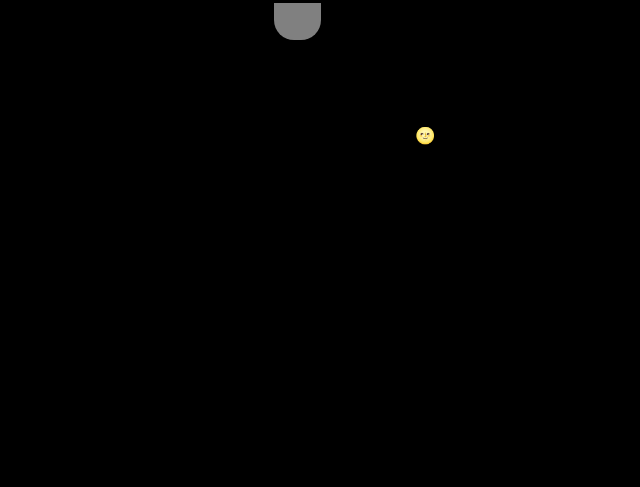
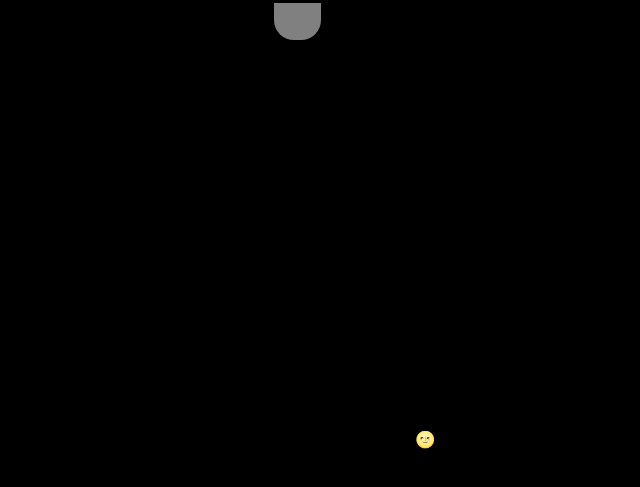
Before and after one commit to FranciscoOssian/bulb, a Next.js app: page / in a window 1280 px wide. Shown: the part 427-914 px from the top of the page, without its empty margins (320-960 px from the left). Before the commit the page ends 800 px from the top, so only its background shows below. Built offline with nearby package versions, Linux system fonts and the light colour scheme.

Commit message:
bug styles fixed2

```diff
--- a/pages/index.js
+++ b/pages/index.js
@@ -24,15 +24,14 @@ export default function Home() {
         <div className={styles.grid}>
 
           <div className={styles.lamp}>
-            <div className="bulb">
-              <input type="checkbox" class="turn-bulb"/>
+            <div className={styles.bulb}>
+              <input type="checkbox" className={styles.turnBulb}/>
             </div>
           </div>
 
 
-
-          <div>
-            <blockquote className="twitter-tweet">
+          <div className={styles.twitterTweet}>
+            <blockquote >
 
             <p lang="pt" dir="ltr">
               Sempre quis fazer esse experimento social de criatividade com os amigos desenvolvedores pra ver o que sai mas nunca rolou:
--- a/styles/Home.module.css
+++ b/styles/Home.module.css
@@ -16,3 +16,52 @@
 .grid{
   display: grid;
 }
+
+.turnBulb{
+  position: relative;
+  width: 120px;
+  height: 120px;
+  outLine: none;
+  -webkit-appearance: none;
+  background-color: white;
+  border-radius: 50%;
+}
+.turnBulb:before{
+  content: "";
+  position: absolute;
+  background-color: grey;
+  height: 37px;
+  width: 47px;
+  top: 147px;
+  left: 40px;
+  border-radius: 0px 0px 20px 20px;
+}
+
+.turnBulb:after{
+  content: "";
+  position: absolute;
+  height: 0%;
+  width: 42%;
+  border-top: 40px solid white;
+  border-left: 20px solid transparent;
+  border-right: 20px solid transparent;
+  top: 101.5px;
+  left : 17px;
+}
+
+.turnBulb:checked{
+  background-color: #FFF731;
+  box-shadow: 0px 0px 200px #FADF00;
+}
+
+
+.bulb{
+  position: absolute;
+  top: 35%;
+  left: 43%;
+}
+
+.twitterTweet{
+  position: absolute;
+  top: 100%;
+}
--- a/styles/globals.css
+++ b/styles/globals.css
@@ -15,62 +15,8 @@ a {
   box-sizing: border-box;
 }
 
-
-
-
-
-
 body{
   background-color:#000000;
   margin: 0px;
   padding: 0px;
 }
-
-.turn-bulb{
-  position: relative;
-  width: 120px;
-  height: 120px;
-  outLine: none;
-  -webkit-appearance: none;
-  background-color: white;
-  border-radius: 50%;
-}
-.turn-bulb:before{
-  content: "";
-  position: absolute;
-  background-color: grey;
-  height: 37px;
-  width: 47px;
-  top: 147px;
-  left: 40px;
-  border-radius: 0px 0px 20px 20px;
-}
-
-.turn-bulb:after{
-  content: "";
-  position: absolute;
-  height: 0%;
-  width: 42%;
-  border-top: 40px solid white;
-  border-left: 20px solid transparent;
-  border-right: 20px solid transparent;
-  top: 101.5px;
-  left : 17px;
-}
-
-.turn-bulb:checked{
-  background-color: #FFF731;
-  box-shadow: 0px 0px 200px #FADF00;
-}
-
-
-.bulb{
-  position: absolute;
-  top: 35%;
-  left: 43%;
-}
-
-.twitter-tweet{
-  position: absolute;
-  top: 60%;
-}
```
Also changed, not shown: pages/Components/Bulb/index.js (deleted, +0 -9 lines), styles/bulb.css (deleted).
